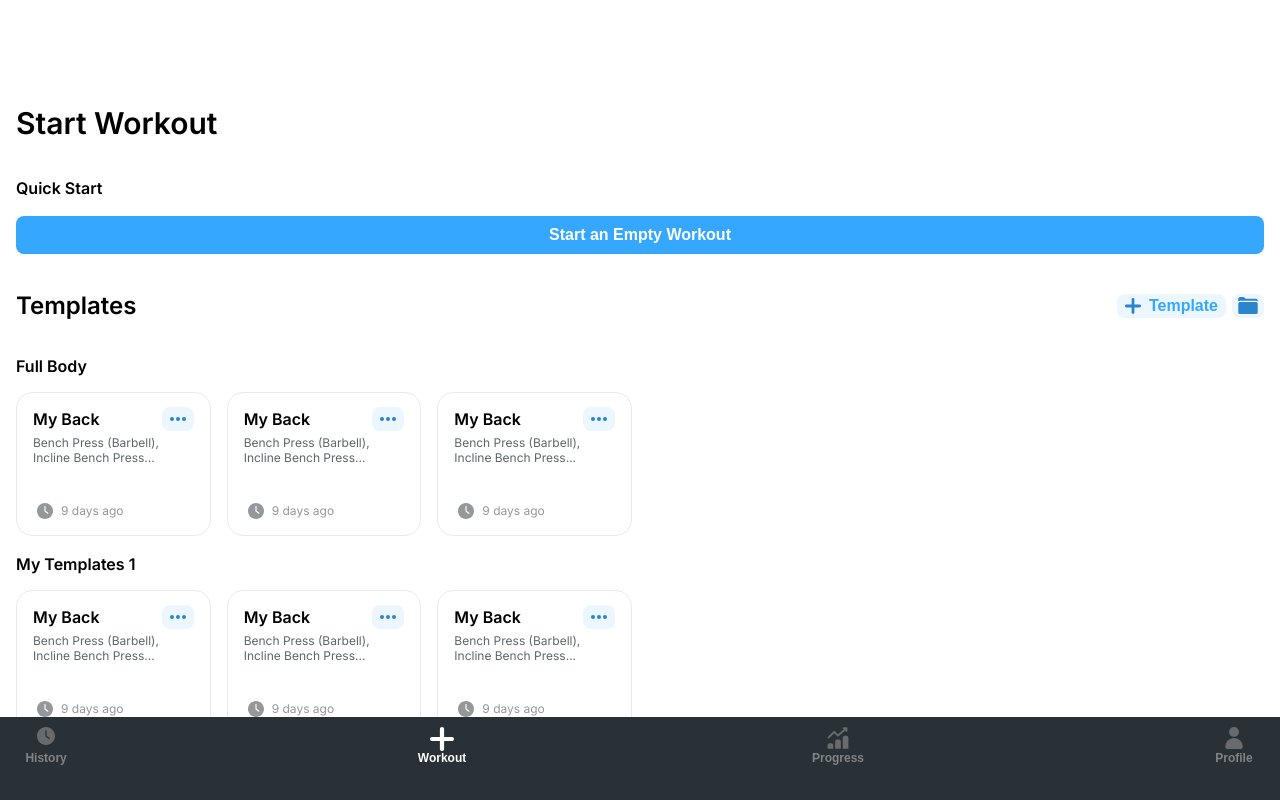
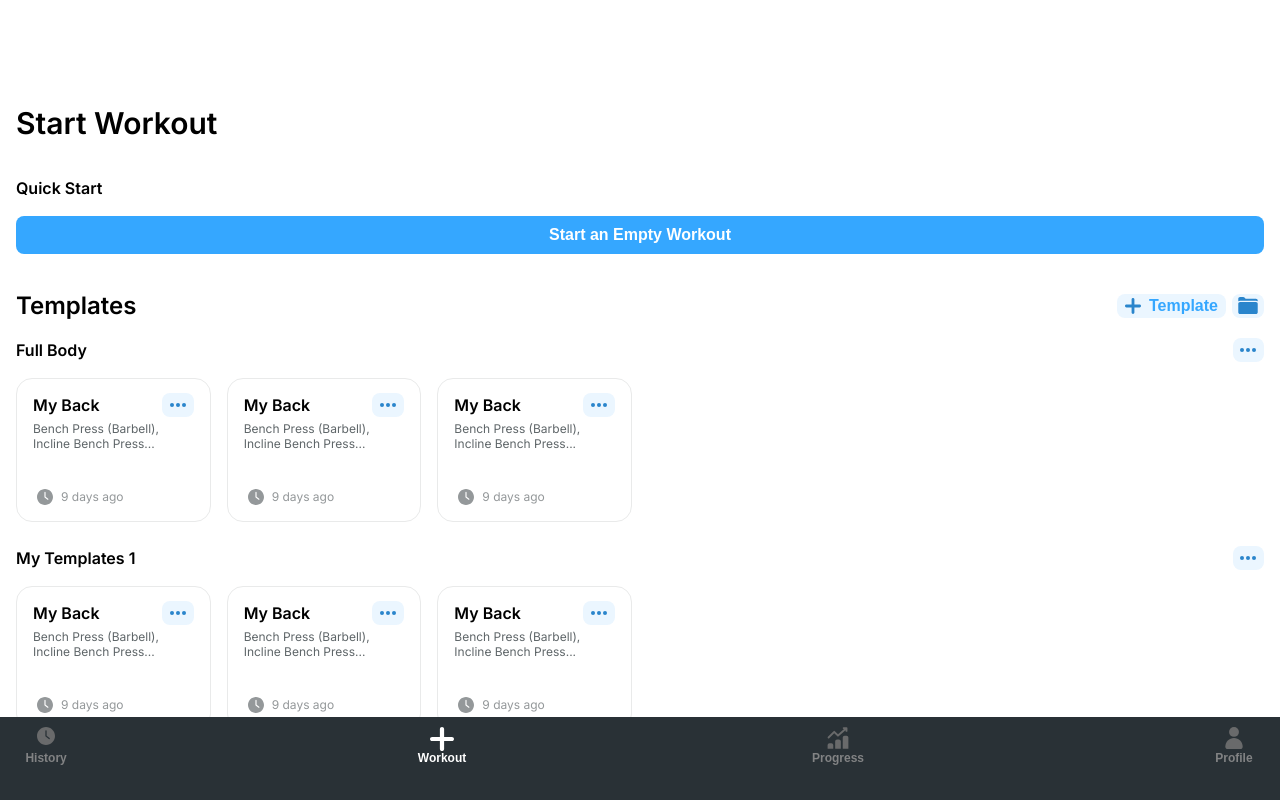
Before and after one commit to harshaand/workout-tracker-app, a React (Vite) app: page / in a window 1280 px wide. Both pictures are taken after a click on the button "Workout". Shown: the top 800 px of the page. Built offline with nearby package versions, Linux system fonts and the light colour scheme.

Commit message:
Small changes to the main UI of TemplateScreen

```diff
--- a/src/css/screens.scss
+++ b/src/css/screens.scss
@@ -93,7 +93,7 @@
             flex-direction: column;
             justify-content: flex-start;
             align-items: center;
-            gap: 36px;
+            gap: 18px;
             width: 100%;
 
             &__header {
@@ -124,7 +124,18 @@
                 justify-content: flex-start;
                 width: 100%;
                 height: fit-content;
-                gap: 18px;
+                gap: 36px;
+
+                &__group {
+                    display: flex;
+                    flex-direction: column;
+                    align-items: flex-start;
+                    justify-content: flex-start;
+                    width: 100%;
+                    height: fit-content;
+
+                    gap: 24px;
+                }
 
                 .container-templates {
                     display: flex;
@@ -135,6 +146,9 @@
                     width: 100%;
 
                     &__header {
+                        display: flex;
+                        justify-content: space-between;
+                        align-items: center;
                         width: 100%;
 
                         h3 {
--- a/src/screens/TemplatesScreen.jsx
+++ b/src/screens/TemplatesScreen.jsx
@@ -88,10 +88,11 @@
 
                     </div>
                     <div className='container-folders__folders'>
-
+                        <div className='container-folders__folders__group'>
                             <div className='container-templates'>
                                 <div className='container-templates__header'>
                                     <h3>Full Body</h3>
+                                    <ButtonSmall type='options1' />
                                 </div>
                                 <div className='container-templates__templates'>
                                     <CardWorkoutTemplate />
@@ -103,6 +104,7 @@
                             <div className='container-templates'>
                                 <div className='container-templates__header'>
                                     <h3>My Templates 1</h3>
+                                    <ButtonSmall type='options1' />
                                 </div>
                                 <div className='container-templates__templates'>
                                     <CardWorkoutTemplate />
@@ -110,13 +112,13 @@
                                     <CardWorkoutTemplate />
                                 </div>
                             </div>
+                        </div>
 
-                    </div>
-                    <div className='container-folders__folders'>
-
+                        <div className='container-folders__folders__group'>
                             <div className='container-templates'>
                                 <div className='container-templates__header'>
                                     <h3>Example Templates</h3>
+                                    <ButtonSmall type='options1' />
                                 </div>
                                 <div className='container-templates__templates'>
                                     <CardWorkoutTemplate />
@@ -124,8 +126,10 @@
                                     <CardWorkoutTemplate />
                                 </div>
                             </div>
+                        </div>
 
                     </div>
+
                 </div>
 
             </div>
```
Lines whose indentation alone changed are shown as unchanged.
